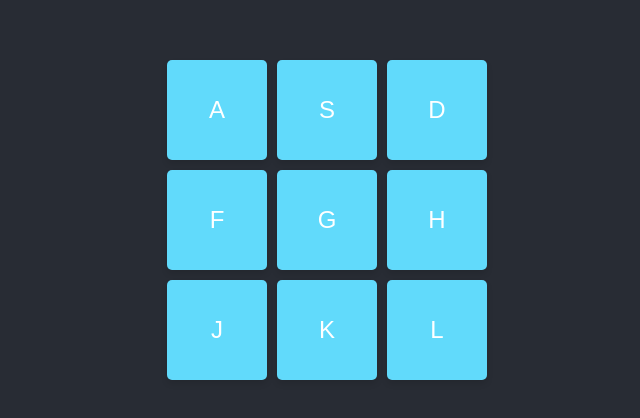
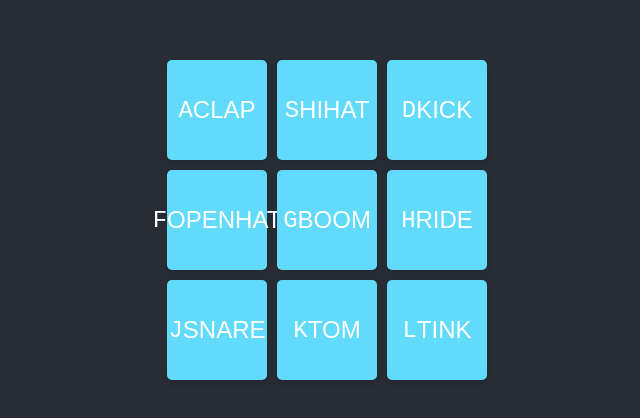
Before and after one commit to acciojob/Drum-Kit-Rashmi-Salunkhe, a website: page main.html in a window 1280 px wide. Shown: the part 180-598 px from the top of the page, without its empty margins (313-953 px from the left). Drawn offline with Linux system fonts and the light colour scheme.

Commit message:
Update main.html

```diff
--- a/main.html
+++ b/main.html
@@ -1,21 +1,64 @@
 <!DOCTYPE html>
+
 <html>
+
 <head>
-    <link rel="stylesheet" href="styles.css">
-    <title>Sound Keyboard</title>
+	<link rel="stylesheet" href="styles.css">
 </head>
+
 <body>
-    <div class="keys">
-        <div class="key" data-key="65">A</div>
-        <div class="key" data-key="83">S</div>
-        <div class="key" data-key="68">D</div>
-        <div class="key" data-key="70">F</div>
-        <div class="key" data-key="71">G</div>
-        <div class="key" data-key="72">H</div>
-        <div class="key" data-key="74">J</div>
-        <div class="key" data-key="75">K</div>
-        <div class="key" data-key="76">L</div>
+	<!-- the entire body must be written by student -->
+	<div class="keys">
+    <div class="key" data-key="65">
+        <kbd>A</kbd>
+        <span class="sound">Clap</span>
     </div>
-    <script type="text/javascript" src="script.js"></script>
+    <div class="key" data-key="83">
+        <kbd>S</kbd>
+        <span class="sound">Hihat</span>
+    </div>
+    <div class="key" data-key="68">
+        <kbd>D</kbd>
+        <span class="sound">Kick</span>
+    </div>
+    <div class="key" data-key="70">
+        <kbd>F</kbd>
+        <span class="sound">Openhat</span>
+    </div>
+<div class="key" data-key="71">
+        <kbd>G</kbd>
+        <span class="sound">Boom</span>
+    </div>
+    <div class="key" data-key="72">
+        <kbd>H</kbd>
+        <span class="sound">Ride</span>
+    </div>
+    <div class="key" data-key="74">
+        <kbd>J</kbd>
+        <span class="sound">Snare</span>
+    </div>
+    <div class="key" data-key="75">
+        <kbd>K</kbd>
+        <span class="sound">Tom</span>
+    </div>
+<div class="key" data-key="76">
+        <kbd>L</kbd>
+        <span class="sound">Tink</span>
+    </div>
+</div>
+
+<audio data-key="65" src="sounds/clap.wav"></audio>
+<audio data-key="83" src="sounds/hihat.wav"></audio>
+<audio data-key="68" src="sounds/kick.wav"></audio>
+<audio data-key="70" src="sounds/openhat.wav"></audio>
+<audio data-key="71" src="sounds/boom.wav"></audio>
+<audio data-key="72" src="sounds/ride.wav"></audio>
+<audio data-key="74" src="sounds/snare.wav"></audio>
+<audio data-key="75" src="sounds/tom.wav"></audio>
+<audio data-key="76" src="sounds/tink.wav"></audio>
+    <script type="text/javascript" src="./script.js">
+</script>
+
 </body>
+
 </html>
```
